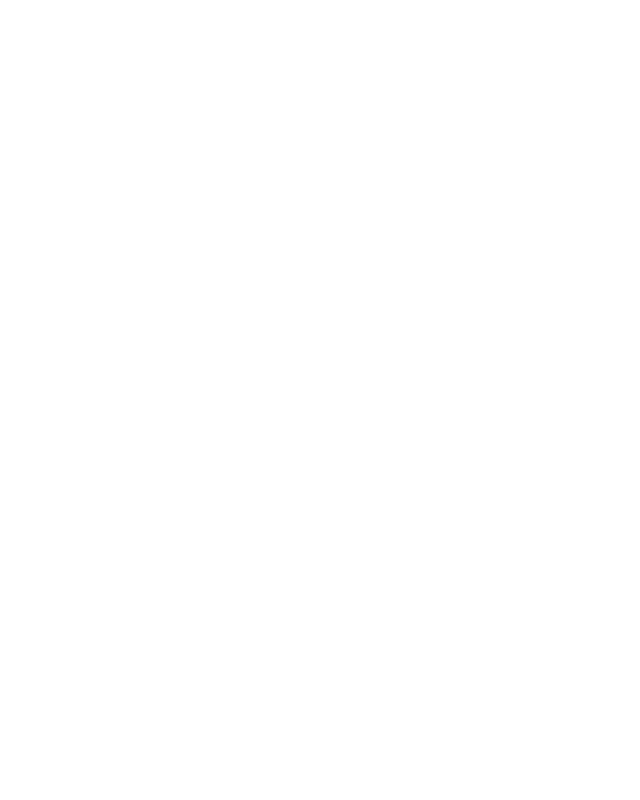
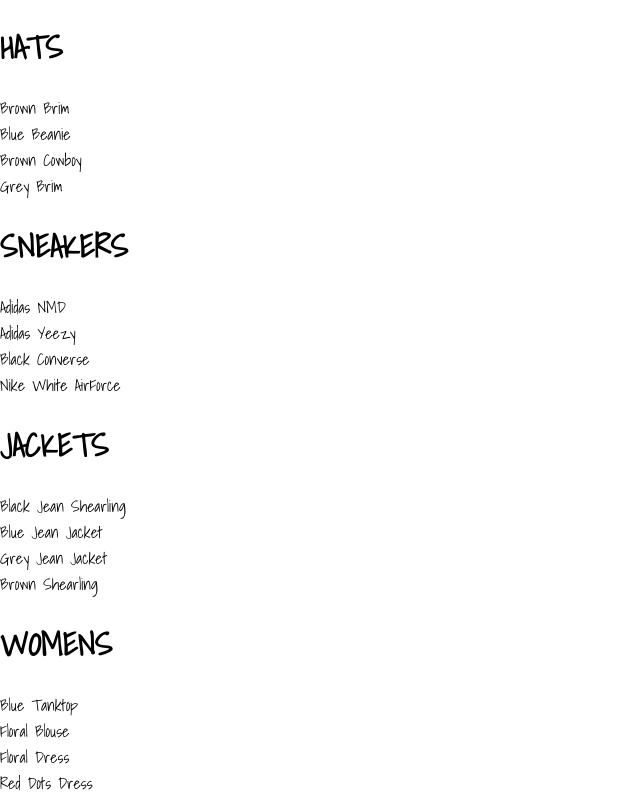
Before and after one commit to saysay95/e-comm, a React (Create React App) app: page /shop in a window 1280 px wide. Shown: the top 800 px of the page, without its empty margins (0-640 px from the left). Built offline with nearby package versions, Linux system fonts and the light colour scheme.

Commit message:
Adding collection preview

```diff
--- a/src/App.js
+++ b/src/App.js
@@ -3,21 +3,14 @@
 import {Switch, Route} from 'react-router-dom'
 
 import Homepage from './page/homepage/Homepage'
-
-const HatsPage = () => {
-  return (
-    <div>
-      <h1>Hats page</h1>
-    </div>
-  )
-}
+import ShopPage from './page/shop/Shop';
 
 function App() {
   return (
     <div className="App">
       <Switch>
           <Route exact='true' path='/' component={Homepage} />
-          <Route exact='true' path='/shop/hats' component={HatsPage} />
+          <Route exact='true' path='/shop' component={ShopPage} />
        </Switch>
     </div>
   );
--- /dev/null
+++ b/src/component/preview-collection/PreviewCollection.js
@@ -0,0 +1,15 @@
+import React from 'react'
+import './PreviewCollection.scss'
+
+const PreviewCollection = ({ title, items }) => {
+    return (<div className='preview-collection'>
+                <h1 className='title'>{title.toUpperCase()}</h1>
+                <div className='preview'>
+                    {items.filter((item,index) => index < 4).map(item => (
+                        <div key={item.id}>{item.name}</div>
+                    ))}
+                </div>
+            </div>);
+}
+
+export default PreviewCollection;
--- /dev/null
+++ b/src/page/shop/Shop.js
@@ -0,0 +1,26 @@
+import React from 'react'
+import SHOP_DATA from './ShopData'
+import PreviewCollection from '../../component/preview-collection/PreviewCollection'
+
+class ShopPage extends React.Component {
+    constructor(props) {
+        super(props);
+        this.state = {
+            collections: SHOP_DATA
+        };
+    }
+
+    render() {
+        const { collections } = this.state;
+        return (<div className='shop-page'>
+            {
+                collections.map(({ id, ...otherProps }) => (
+                    <PreviewCollection key={id} {...otherProps} />
+                ))
+            }
+        </div>);
+    }
+
+}
+
+export default ShopPage;
--- /dev/null
+++ b/src/page/shop/ShopData.js
@@ -0,0 +1,249 @@
+const SHOP_DATA = [
+    {
+      id: 1,
+      title: 'Hats',
+      routeName: 'hats',
+      items: [
+        {
+          id: 1,
+          name: 'Brown Brim',
+          imageUrl: 'https://i.ibb.co/ZYW3VTp/brown-brim.png',
+          price: 25
+        },
+        {
+          id: 2,
+          name: 'Blue Beanie',
+          imageUrl: 'https://i.ibb.co/ypkgK0X/blue-beanie.png',
+          price: 18
+        },
+        {
+          id: 3,
+          name: 'Brown Cowboy',
+          imageUrl: 'https://i.ibb.co/QdJwgmp/brown-cowboy.png',
+          price: 35
+        },
+        {
+          id: 4,
+          name: 'Grey Brim',
+          imageUrl: 'https://i.ibb.co/RjBLWxB/grey-brim.png',
+          price: 25
+        },
+        {
+          id: 5,
+          name: 'Green Beanie',
+          imageUrl: 'https://i.ibb.co/YTjW3vF/green-beanie.png',
+          price: 18
+        },
+        {
+          id: 6,
+          name: 'Palm Tree Cap',
+          imageUrl: 'https://i.ibb.co/rKBDvJX/palm-tree-cap.png',
+          price: 14
+        },
+        {
+          id: 7,
+          name: 'Red Beanie',
+          imageUrl: 'https://i.ibb.co/bLB646Z/red-beanie.png',
+          price: 18
+        },
+        {
+          id: 8,
+          name: 'Wolf Cap',
+          imageUrl: 'https://i.ibb.co/1f2nWMM/wolf-cap.png',
+          price: 14
+        },
+        {
+          id: 9,
+          name: 'Blue Snapback',
+          imageUrl: 'https://i.ibb.co/X2VJP2W/blue-snapback.png',
+          price: 16
+        }
+      ]
+    },
+    {
+      id: 2,
+      title: 'Sneakers',
+      routeName: 'sneakers',
+      items: [
+        {
+          id: 10,
+          name: 'Adidas NMD',
+          imageUrl: 'https://i.ibb.co/0s3pdnc/adidas-nmd.png',
+          price: 220
+        },
+        {
+          id: 11,
+          name: 'Adidas Yeezy',
+          imageUrl: 'https://i.ibb.co/dJbG1cT/yeezy.png',
+          price: 280
+        },
+        {
+          id: 12,
+          name: 'Black Converse',
+          imageUrl: 'https://i.ibb.co/bPmVXyP/black-converse.png',
+          price: 110
+        },
+        {
+          id: 13,
+          name: 'Nike White AirForce',
+          imageUrl: 'https://i.ibb.co/1RcFPk0/white-nike-high-tops.png',
+          price: 160
+        },
+        {
+          id: 14,
+          name: 'Nike Red High Tops',
+          imageUrl: 'https://i.ibb.co/QcvzydB/nikes-red.png',
+          price: 160
+        },
+        {
+          id: 15,
+          name: 'Nike Brown High Tops',
+          imageUrl: 'https://i.ibb.co/fMTV342/nike-brown.png',
+          price: 160
+        },
+        {
+          id: 16,
+          name: 'Air Jordan Limited',
+          imageUrl: 'https://i.ibb.co/w4k6Ws9/nike-funky.png',
+          price: 190
+        },
+        {
+          id: 17,
+          name: 'Timberlands',
+          imageUrl: 'https://i.ibb.co/Mhh6wBg/timberlands.png',
+          price: 200
+        }
+      ]
+    },
+    {
+      id: 3,
+      title: 'Jackets',
+      routeName: 'jackets',
+      items: [
+        {
+          id: 18,
+          name: 'Black Jean Shearling',
+          imageUrl: 'https://i.ibb.co/XzcwL5s/black-shearling.png',
+          price: 125
+        },
+        {
+          id: 19,
+          name: 'Blue Jean Jacket',
+          imageUrl: 'https://i.ibb.co/mJS6vz0/blue-jean-jacket.png',
+          price: 90
+        },
+        {
+          id: 20,
+          name: 'Grey Jean Jacket',
+          imageUrl: 'https://i.ibb.co/N71k1ML/grey-jean-jacket.png',
+          price: 90
+        },
+        {
+          id: 21,
+          name: 'Brown Shearling',
+          imageUrl: 'https://i.ibb.co/s96FpdP/brown-shearling.png',
+          price: 165
+        },
+        {
+          id: 22,
+          name: 'Tan Trench',
+          imageUrl: 'https://i.ibb.co/M6hHc3F/brown-trench.png',
+          price: 185
+        }
+      ]
+    },
+    {
+      id: 4,
+      title: 'Womens',
+      routeName: 'womens',
+      items: [
+        {
+          id: 23,
+          name: 'Blue Tanktop',
+          imageUrl: 'https://i.ibb.co/7CQVJNm/blue-tank.png',
+          price: 25
+        },
+        {
+          id: 24,
+          name: 'Floral Blouse',
+          imageUrl: 'https://i.ibb.co/4W2DGKm/floral-blouse.png',
+          price: 20
+        },
+        {
+          id: 25,
+          name: 'Floral Dress',
+          imageUrl: 'https://i.ibb.co/KV18Ysr/floral-skirt.png',
+          price: 80
+        },
+        {
+          id: 26,
+          name: 'Red Dots Dress',
+          imageUrl: 'https://i.ibb.co/N3BN1bh/red-polka-dot-dress.png',
+          price: 80
+        },
+        {
+          id: 27,
+          name: 'Striped Sweater',
+          imageUrl: 'https://i.ibb.co/KmSkMbH/striped-sweater.png',
+          price: 45
+        },
+        {
+          id: 28,
+          name: 'Yellow Track Suit',
+          imageUrl: 'https://i.ibb.co/v1cvwNf/yellow-track-suit.png',
+          price: 135
+        },
+        {
+          id: 29,
+          name: 'White Blouse',
+          imageUrl: 'https://i.ibb.co/qBcrsJg/white-vest.png',
+          price: 20
+        }
+      ]
+    },
+    {
+      id: 5,
+      title: 'Mens',
+      routeName: 'mens',
+      items: [
+        {
+          id: 30,
+          name: 'Camo Down Vest',
+          imageUrl: 'https://i.ibb.co/xJS0T3Y/camo-vest.png',
+          price: 325
+        },
+        {
+          id: 31,
+          name: 'Floral T-shirt',
+          imageUrl: 'https://i.ibb.co/qMQ75QZ/floral-shirt.png',
+          price: 20
+        },
+        {
+          id: 32,
+          name: 'Black & White Longsleeve',
+          imageUrl: 'https://i.ibb.co/55z32tw/long-sleeve.png',
+          price: 25
+        },
+        {
+          id: 33,
+          name: 'Pink T-shirt',
+          imageUrl: 'https://i.ibb.co/RvwnBL8/pink-shirt.png',
+          price: 25
+        },
+        {
+          id: 34,
+          name: 'Jean Long Sleeve',
+          imageUrl: 'https://i.ibb.co/VpW4x5t/roll-up-jean-shirt.png',
+          price: 40
+        },
+        {
+          id: 35,
+          name: 'Burgundy T-shirt',
+          imageUrl: 'https://i.ibb.co/mh3VM1f/polka-dot-shirt.png',
+          price: 25
+        }
+      ]
+    }
+  ];
+
+  export default SHOP_DATA;
```
Also changed, not shown: src/component/preview-collection/PreviewCollection.scss (added), src/page/shop/Shop.scss (added).
